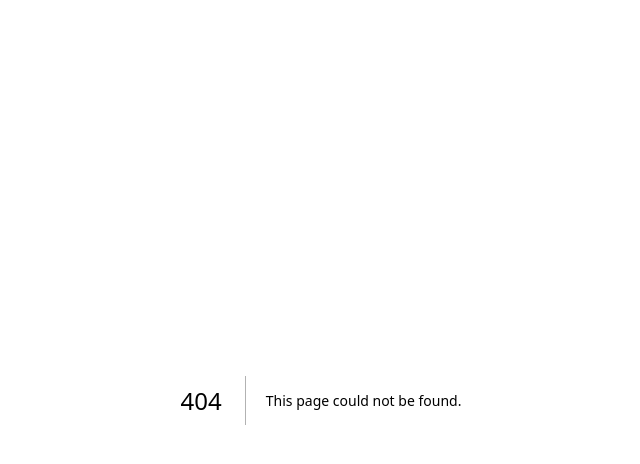
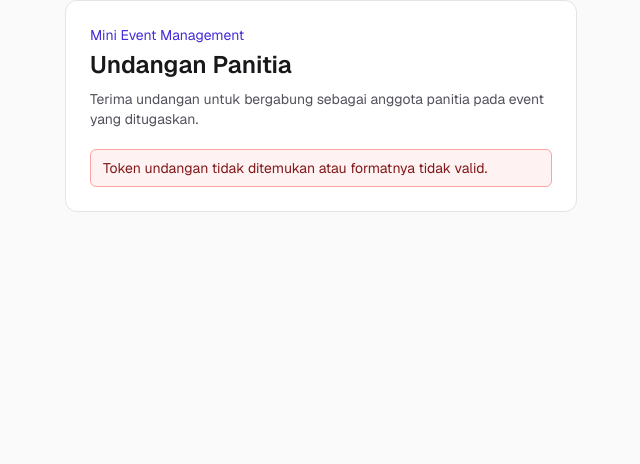
Before and after one commit to Abdul-Fikri/mini-event-management, a Next.js app: page /join in a window 1280 px wide. Before the commit this address had no page. Shown: the top 464 px of the page, without its empty margins (319-959 px from the left). Built offline with nearby package versions, Linux system fonts and the light colour scheme; no server answers.

Commit message:
feat: implement Panitia invitation flow

```diff
--- /dev/null
+++ b/src/app/(public)/join/page.js
@@ -0,0 +1,27 @@
+import Link from "next/link";
+import { createClient } from "@/lib/supabase/server";
+import { claimMemberInvitation } from "@/actions/invitations";
+import { Alert } from "@/components/ui/Alert";
+export const metadata = { title: "Terima Undangan Panitia" };
+export default async function JoinPage({ searchParams }) {
+  const query = await searchParams;
+  const token = typeof query?.token === "string" ? query.token : "";
+  const supabase = await createClient();
+  const { data } = await supabase.auth.getClaims();
+  const loggedIn = Boolean(data?.claims);
+  const next = token ? "/join?token=" + encodeURIComponent(token) : "/join";
+  const valid = /^[a-f0-9]{64}$/i.test(token);
+  return <div className="mx-auto max-w-lg space-y-5 rounded-xl border border-zinc-200 bg-white p-6">
+    <div><p className="text-sm text-indigo-700">Mini Event Management</p><h1 className="mt-1 text-2xl font-semibold">Undangan Panitia</h1><p className="mt-2 text-sm text-zinc-600">Terima undangan untuk bergabung sebagai anggota panitia pada event yang ditugaskan.</p></div>
+    {query?.error ? <Alert tone="error">Undangan tidak dapat diklaim. Pastikan email akun sesuai dengan email undangan dan tautan belum kedaluwarsa atau digunakan.</Alert> : null}
+    {!valid ? <Alert tone="error">Token undangan tidak ditemukan atau formatnya tidak valid.</Alert> : loggedIn ? <form action={claimMemberInvitation} className="space-y-3">
+      <input type="hidden" name="token" value={token}/>
+      <p className="text-sm text-zinc-700">Akun sudah masuk. Email akun harus sama dengan email tujuan undangan.</p>
+      <button className="w-full rounded-md bg-indigo-600 px-4 py-2.5 text-sm font-semibold text-white">Terima undangan</button>
+    </form> : <div className="space-y-3">
+      <p className="text-sm text-zinc-700">Masuk atau buat akun menggunakan email yang menerima undangan. Setelah autentikasi, buka kembali tautan ini.</p>
+      <Link className="block rounded-md bg-indigo-600 px-4 py-2.5 text-center text-sm font-semibold text-white" href={"/register?next=" + encodeURIComponent(next)}>Buat akun</Link>
+      <Link className="block rounded-md border border-zinc-300 px-4 py-2.5 text-center text-sm font-semibold" href={"/login?next=" + encodeURIComponent(next)}>Sudah punya akun? Masuk</Link>
+    </div>}
+  </div>;
+}
```
